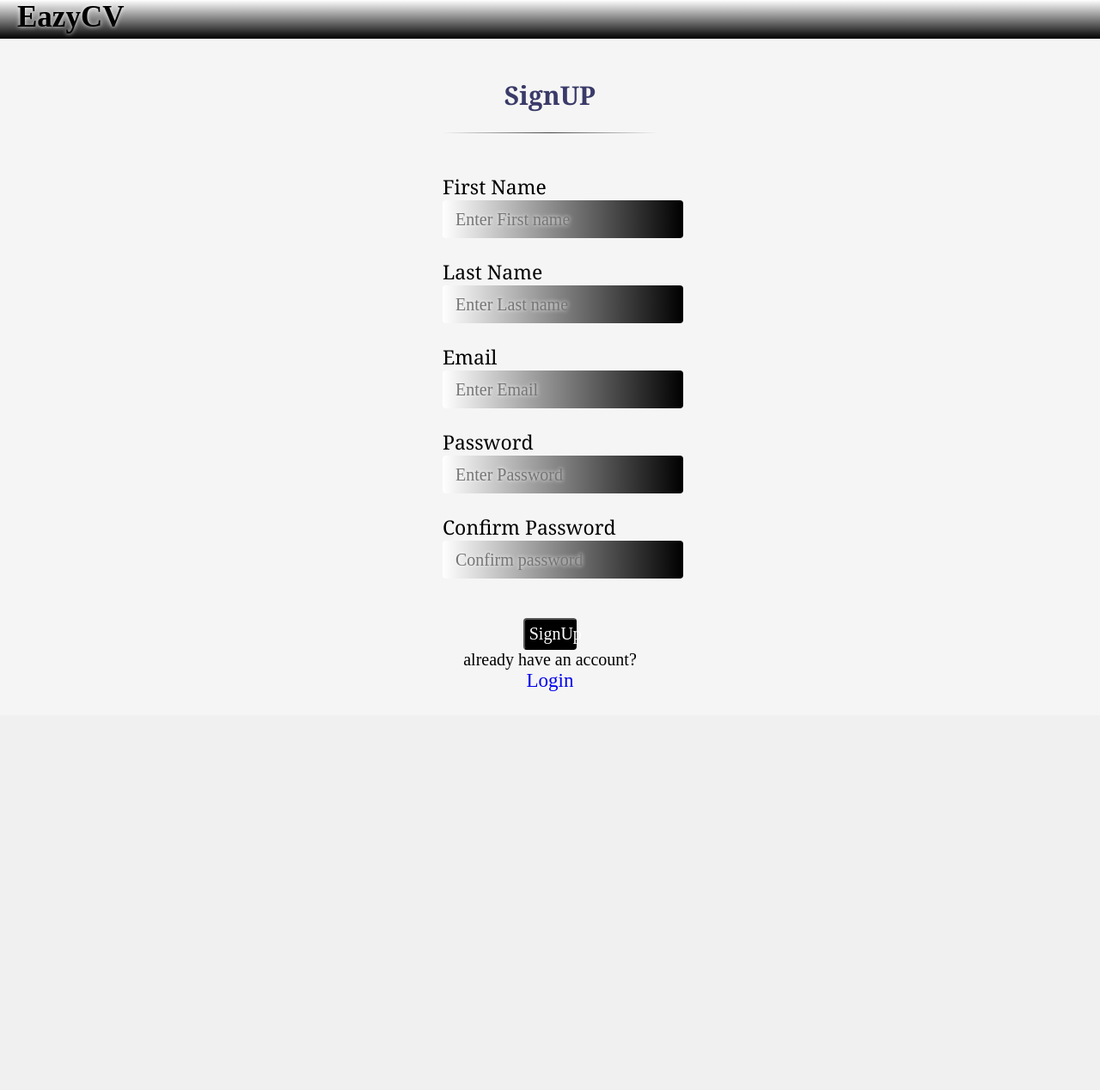
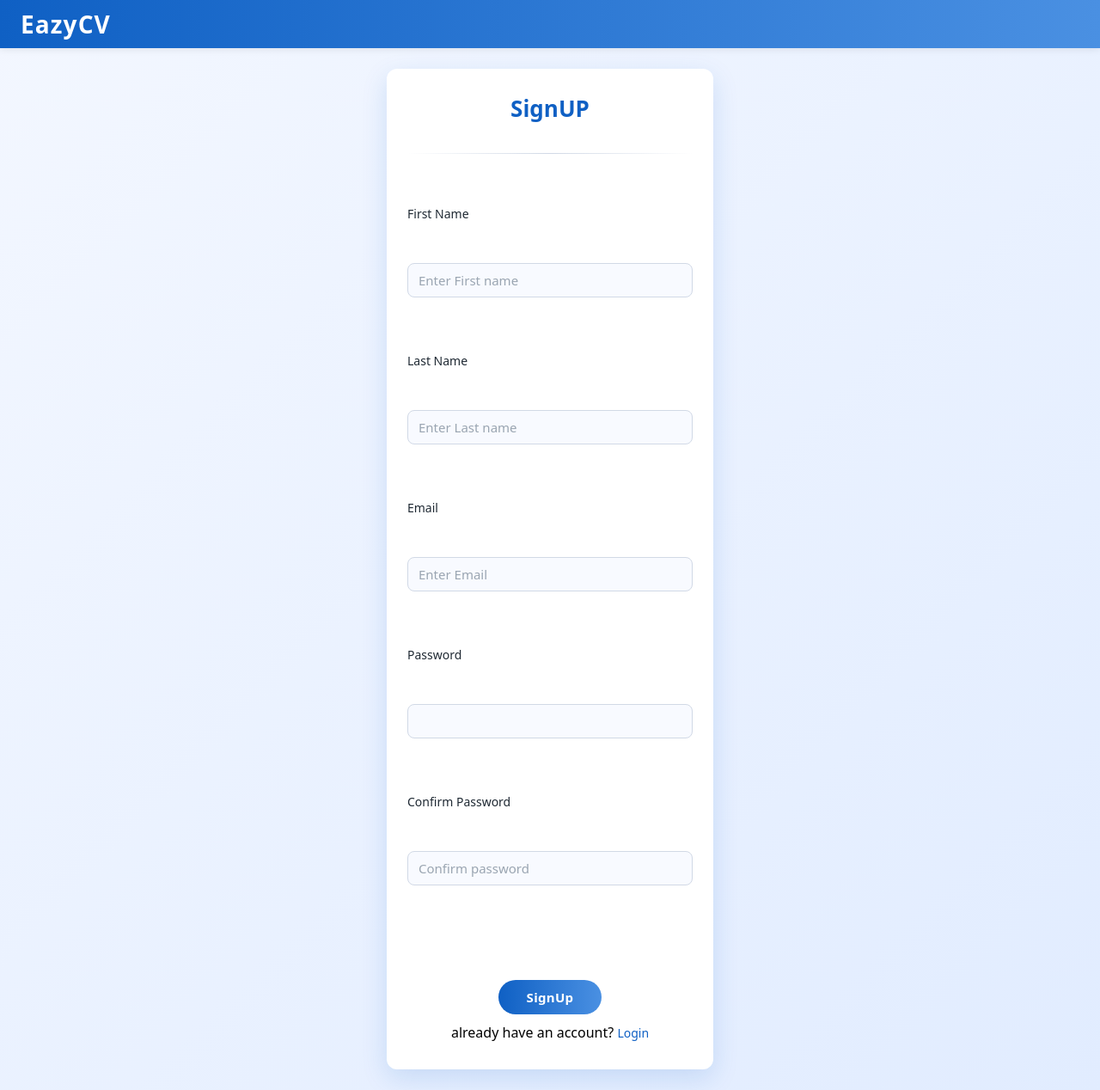
Before and after one commit to grairudolf/eazycv, a PHP site: page /signup.html in a window 1280 px wide. Shown: the whole page at 86% size. Before the commit the page ends 804 px from the top, so only its background shows below. Run offline with PHP 8.4, Linux system fonts and the light colour scheme.

Commit message:
Improved ui consistency

```diff
--- a/signup.html
+++ b/signup.html
@@ -21,7 +21,7 @@
            <label for="email" class="labels">Email</label><br>
            <input type="email" name="" id="" placeholder="Enter Email"><br><br>
            <label for="Username" class="labels">Password</label><br>
-           <input type="password" name="password" placeholder="Enter Password" required><br><br>
+           <input type="password" name="password" plac............holder="Enter Password" required><br><br>
               <label for="Password" class="labels"> Confirm Password</label><br>
            <input type="password" name="password" placeholder="Confirm password" required><br><br>
             <div class="options">
--- a/styles/login.css
+++ b/styles/login.css
@@ -1,89 +1,120 @@
 *{
-    font-family: agency FB;
-    font-size: 20px;
+    font-family: system-ui, -apple-system, BlinkMacSystemFont, "Segoe UI", sans-serif;
+    font-size: 16px;
     margin: 0;
-
+    box-sizing: border-box;
 }
 body{
-    background: whitesmoke;
-    overflow: hidden;
+    min-height: 100vh;
+    background: linear-gradient(135deg, #f3f7ff, #e1ecff);
 }
 nav{
-    background: linear-gradient(to bottom,white,black);
-    height: 45px;
+    background: linear-gradient(to right, #0f60c4, #4a90e2);
+    height: 56px;
+    display: flex;
+    align-items: center;
+    padding: 0 24px;
+    box-shadow: 0 2px 8px rgba(0, 0, 0, 0.08);
 }
 nav strong{
-    font-size: 35px;
-    margin-left: 20px;
-    color: ;
-    text-shadow: 0 0 5px white;
+    font-size: 28px;
+    margin-left: 0;
+    color: #ffffff;
+    letter-spacing: 0.04em;
 }
 .centerwrapper{
     display: flex;
     justify-content: center;
+    align-items: center;
+    min-height: calc(100vh - 56px);
+    padding: 24px 16px;
 }
-
 .container{
-    border: 2px black solid;
-    width: 250px;
+    border: none;
+    width: 100%;
+    max-width: 380px;
     height: auto;
-    margin: 2px;
-    padding: 25px;
-    margin-top: 20px;
-    border-radius: 0.5rem;
-    border: none;
+    margin: 0;
+    padding: 28px 24px 32px;
+    border-radius: 0.75rem;
+    box-shadow: 0 10px 30px rgba(15, 96, 196, 0.15);
+    background-color: #ffffff;
 }
 .container h2{
     text-align: center;
-    color: rgb(58, 58, 105);
-    font-size:30px;
-    font-family:Georgia, 'Times New Roman', Times, serif;
+    color: #0f60c4;
+    font-size: 26px;
+    font-weight: 600;
 }
 input{
     width: 100%;
-    height: 20px;
-    border-radius: 0.2rem;
-    padding: 12px 15px;
-    font-size: 20px;
-    border: none;
+    height: 40px;
+    border-radius: 8px;
+    padding: 8px 12px;
+    font-size: 15px;
+    border: 1px solid #d1d9e6;
     outline: none;
-    transition: 0.3s;
-    background: linear-gradient(to left,black,white);
-    color: black;
-    text-shadow: 0 0 5px white;
+    transition: border-color 0.2s ease, box-shadow 0.2s ease, background-color 0.2s ease;
+    background-color: #f8faff;
+    color: #1f2933;
+}
+input::placeholder{
+    color: #9aa5b1;
 }
 input:focus{
-    border-color: #4A90E2;
-    box-shadow: 0 0 5px rgba(74, 144, 226, 0.3 );
+    border-color: #4a90e2;
+    box-shadow: 0 0 0 3px rgba(74, 144, 226, 0.25);
+    background-color: #ffffff;
 }
 .btn{
- align-items: center;
- padding: 5px;
- width: 25%;
- background: grey;
- color: white;
- border-radius: 0.2rem;
- background-color: black;
- translate: ;
+    padding: 10px 16px;
+    min-width: 120px;
+    background: linear-gradient(to right, #0f60c4, #4a90e2);
+    color: #ffffff;
+    border-radius: 999px;
+    border: none;
+    cursor: pointer;
+    font-size: 15px;
+    font-weight: 600;
+    letter-spacing: 0.02em;
+    transition: transform 0.15s ease, box-shadow 0.15s ease, background 0.15s ease;
+}
+.btn:hover{
+    background: linear-gradient(to right, #0d54ab, #3b7ccc);
+    box-shadow: 0 8px 18px rgba(15, 96, 196, 0.3);
+    transform: translateY(-1px);
+}
+.btn:active{
+    transform: translateY(0);
+    box-shadow: 0 4px 10px rgba(15, 96, 196, 0.25);
 }
 .labels{
-    font-size: 23px;
-    font-family:Georgia, 'Times New Roman', Times, serif;
-}
-.btn:hover{
-    background-color: grey;
-    border-color: grey;
-
+    display: inline-block;
+    margin-bottom: 6px;
+    font-size: 14px;
+    font-weight: 500;
+    color: #1f2933;
 }
 a{
     text-decoration: none;
-    font-size: 23px;
+    font-size: 14px;
+    color: #0f60c4;
+    font-weight: 500;
 }
 a:hover{
-    color: red;
+    color: #0b48a0;
 }
 hr{
     border: 0;
     height: 1px;
-    background: linear-gradient(to right, transparent, #444, transparent);
+    background: linear-gradient(to right, transparent, #d1d9e6, transparent);
+    margin: 12px 0 16px;
 }
+form{
+    display: flex;
+    flex-direction: column;
+    gap: 10px;
+}
+.options{
+    margin-top: 4px;
+}
```
